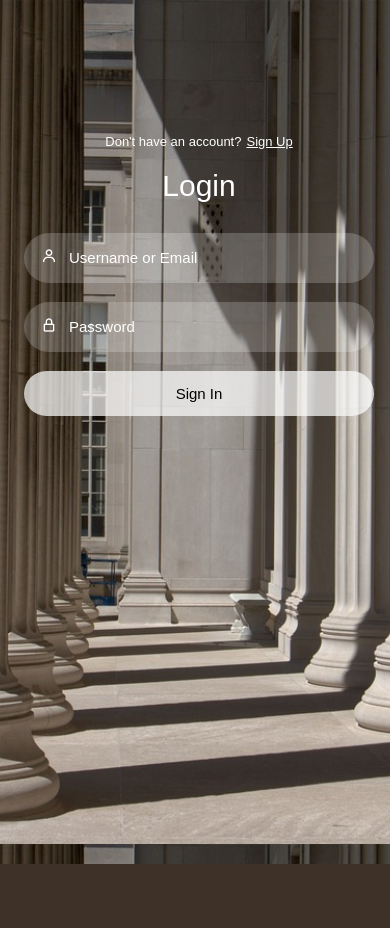
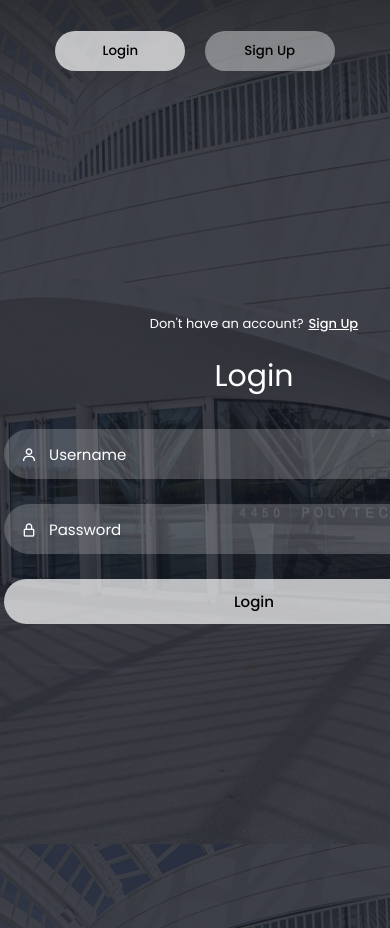
Before and after one commit to Sidd2204/MiniProject2A, a Flask app: page /login in a window 390 px wide. Before the commit the page ends 864 px from the top, so only its background shows below. Run offline with Flask 3, Linux system fonts and the light colour scheme; some libraries are stand-ins or nearby versions.

Commit message:
complete login signup page, and some minor opening page changes

```diff
--- a/static/css/newlogin.css
+++ b/static/css/newlogin.css
@@ -1,3 +1,5 @@
+/* POPPINS FONT */
+@import url('https://fonts.googleapis.com/css2?family=Poppins:wght@400;500;600;700&display=swap');
 *{
     margin: 0;
     padding: 0;
@@ -5,13 +7,57 @@
     font-family: 'Poppins', sans-serif;
 }
 body{
-    background: url("../images/background2.jpg");
+    background-image: linear-gradient(rgba(4,9,30,0.7),rgba(4,9,30,0.7)),
+    url(" ../images/background3.jpg");
     background-size: cover;
     background-repeat: no-repeat;
     background-attachment: fixed;
     overflow: hidden;
-    height: 100vh;
 }
+.wrapper{
+    display: flex;
+    justify-content: center;
+    align-items: center;
+    min-height: 110vh;
+    background: rgba(39, 39, 39, 0.4);
+}
+.nav{
+    position: fixed;
+    top: 0;
+    display: flex;
+    justify-content: space-around;
+    width: 100%;
+    height: 100px;
+    line-height: 100px;
+    background: linear-gradient(rgba(39,39,39, 0.6), transparent);
+    z-index: 100;
+}
+
+.nav-button .btn{
+    width: 130px;
+    height: 40px;
+    font-weight: 500;
+    background: rgba(255, 255, 255, 0.4);
+    border: none;
+    border-radius: 30px;
+    cursor: pointer;
+    transition: .3s ease;
+}
+.btn:hover{
+    background: rgba(255, 255, 255, 0.3);
+}
+#registerBtn{
+    margin-left: 15px;
+}
+.btn.white-btn{
+    background: rgba(255, 255, 255, 0.7);
+}
+.btn.btn.white-btn:hover{
+    background: rgba(255, 255, 255, 0.5);
+}
+
+
+/*---------------------------------------------------------------*/
 
 .form-box{
     position: relative;
@@ -22,9 +68,8 @@ body{
     height: 420px;
     overflow: hidden;
     z-index: 2;
-    margin: auto;
-    margin-top: 5%;
 }
+
 .login-container{
     position: absolute;
     left: 4px;
@@ -104,76 +149,3 @@ header{
     background: rgba(255, 255, 255, 0.5);
     box-shadow: 1px 5px 7px 1px rgba(0, 0, 0, 0.2);
 }
-.two-col{
-    display: flex;
-    justify-content: space-between;
-    color: #fff;
-    font-size: small;
-    margin-top: 10px;
-}
-.two-col .one{
-    display: flex;
-    gap: 5px;
-}
-.two label a{
-    text-decoration: none;
-    color: #fff;
-}
-.two label a:hover{
-    text-decoration: underline;
-}
-@media only screen and (max-width: 786px){
-    .nav-button{
-        display: none;
-    }
-    .nav-menu.responsive{
-        top: 100px;
-    }
-    .nav-menu{
-        position: absolute;
-        top: -800px;
-        display: flex;
-        justify-content: center;
-        background: rgba(255, 255, 255, 0.2);
-        width: 100%;
-        height: 90vh;
-        backdrop-filter: blur(20px);
-        transition: .3s;
-    }
-    .nav-menu ul{
-        flex-direction: column;
-        text-align: center;
-    }
-    .nav-menu-btn{
-        display: block;
-    }
-    .nav-menu-btn i{
-        font-size: 25px;
-        color: #fff;
-        padding: 10px;
-        background: rgba(255, 255, 255, 0.2);
-        border-radius: 50%;
-        cursor: pointer;
-        transition: .3s;
-    }
-    .nav-menu-btn i:hover{
-        background: rgba(255, 255, 255, 0.15);
-    }
-}
-@media only screen and (max-width: 540px) {
-    .wrapper{
-        min-height: 100vh;
-    }
-    .form-box{
-        width: 100%;
-        height: 500px;
-    }
-    .register-container, .login-container{
-        width: 100%;
-        padding: 0 20px;
-    }
-    .register-container .two-forms{
-        flex-direction: column;
-        gap: 0;
-    }
-}
--- a/static/css/opening.css
+++ b/static/css/opening.css
@@ -29,7 +29,7 @@ nav{
 }
 
 nav img {
-    width:160px;
+    width:170px;
     height:50px;
     padding: 0px;
 }
--- a/templates/index.html
+++ b/templates/index.html
@@ -20,7 +20,7 @@
             <div class="nav-links">
                 <ul>
 
-                    <li><a href="login">login</a></li>
+                    <li><a href="login">LOGIN</a></li>
 
 
                     --
--- a/templates/newlogin.html
+++ b/templates/newlogin.html
@@ -11,7 +11,15 @@
 
 </head>
 <body>
+    <div class="wrapper">
+       <nav class="nav">
 
+           <div class="nav-button">
+               <button class="btn white-btn" id="loginBtn" onclick="login()">Login</button>
+               <button class="btn" id="registerBtn" onclick="register()">Sign Up</button>
+           </div>
+
+       </nav>
    <!----------------------------- Form box ----------------------------------->
        <div class="form-box">
 
@@ -24,7 +32,7 @@
                </div>
 
                <div class="input-box">
-            <input type="text" class="input-field" placeholder="Username or Email">
+                   <input type="text" class="input-field" placeholder="Username">
                    <i class="bx bx-user"></i>
                </div>
 
@@ -34,15 +42,15 @@
                </div>
 
                <div class="input-box">
-            <input type="submit" class="submit" value="Sign In">
+                   <input type="submit" class="submit" value="Login">
                </div>
 
            </div>
            <!------------------- registration form -------------------------->
+
            <div class="register-container" id="register">
-
                <div class="top">
-            <span>Have an account? <a href="#" onclick="login()">Login</a></span>
+                   <span>Already have an account? <a href="#" onclick="login()">Login</a></span>
                    <header>Sign Up</header>
                </div>
 
@@ -59,7 +67,7 @@
                </div>
 
                <div class="input-box">
-            <input type="text" class="input-field" placeholder="Email">
+                   <input type="text" class="input-field" placeholder="Username">
                    <i class="bx bx-envelope"></i>
                </div>
 
@@ -71,9 +79,13 @@
                <div class="input-box">
                    <input type="submit" class="submit" value="Register">
                </div>
+
            </div>
        </div>
-<!--------------------------------------------------------------------------------------------->
+   </div>
+
+   <!---------------------------------------------------------------------------------------------->
+
    <script>
        var a = document.getElementById("loginBtn");
        var b = document.getElementById("registerBtn");
@@ -87,7 +99,6 @@ function login() {
            x.style.opacity = 1;
            y.style.opacity = 0;
        }
-
        function register() {
            x.style.left = "-510px";
            y.style.right = "5px";
```
Lines whose indentation alone changed are shown as unchanged.
